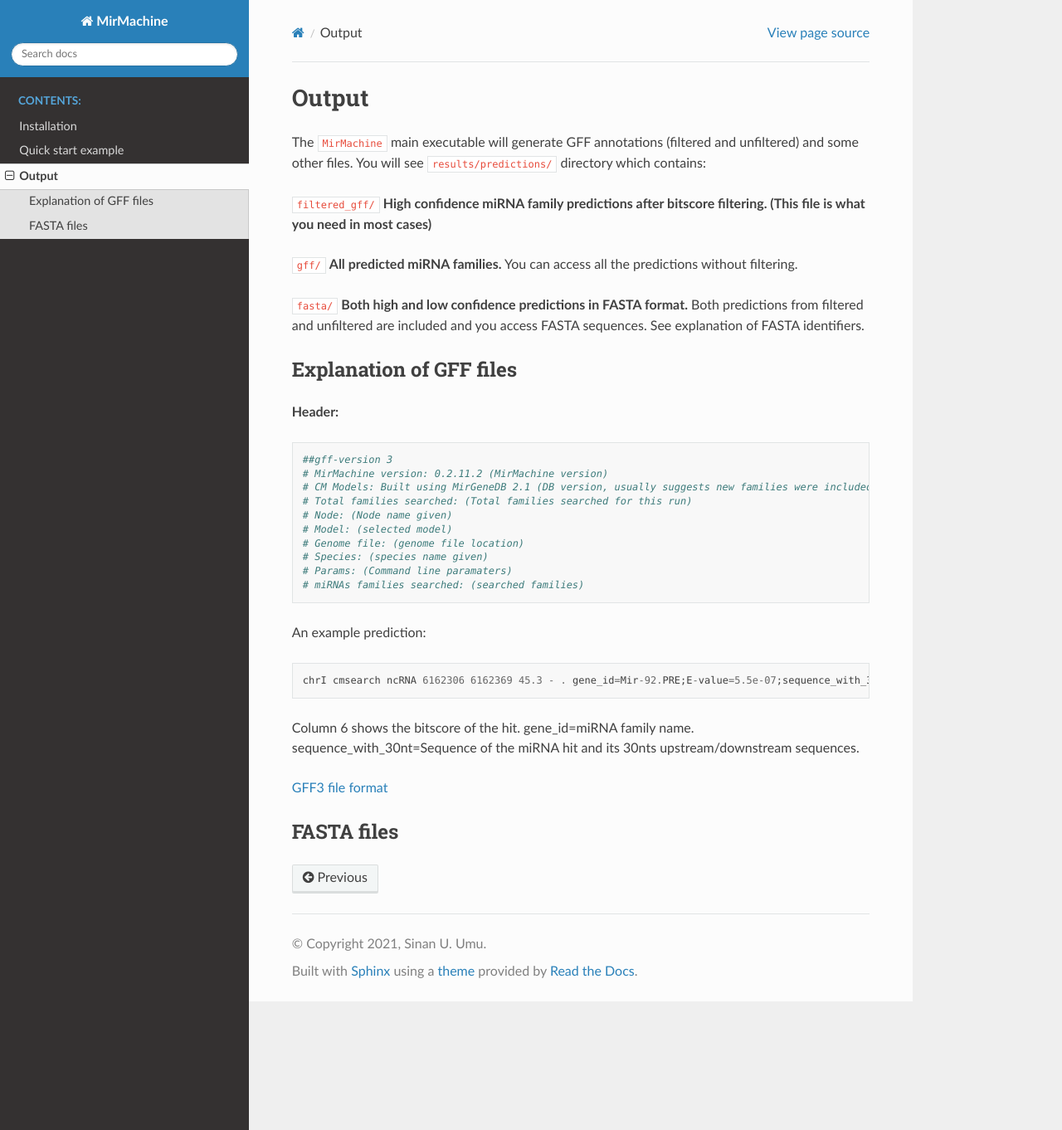
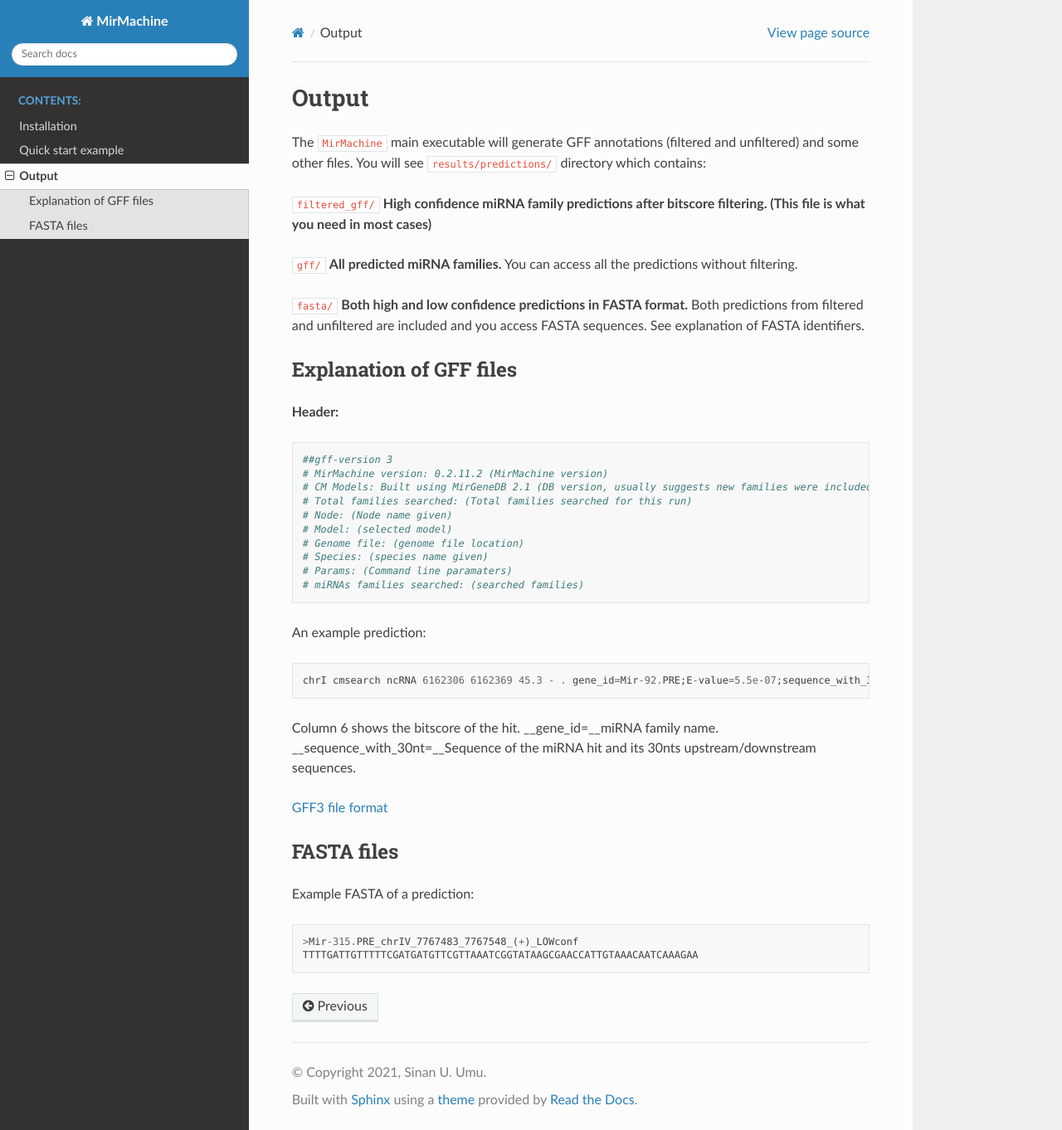
Before and after one commit to sinanugur/MirMachine, a Sphinx documentation site: the page built from docs/output.md, in a window 1280 px wide and 1362 px high. Shown: the whole window at 83% size. Built offline with Sphinx 7.4.7 and the Read the Docs theme 2.0.0, drawn with Linux system fonts in a browser that asks for light colours.

Commit message:
Update output.md

````diff
--- a/docs/output.md
+++ b/docs/output.md
@@ -32,9 +32,15 @@ chrI cmsearch ncRNA 6162306 6162369 45.3 - . gene_id=Mir-92.PRE;E-value=5.5e-07;
 ```
 
 Column 6 shows the bitscore of the hit.
-gene_id=miRNA family name.
-sequence_with_30nt=Sequence of the miRNA hit and its 30nts upstream/downstream sequences.
+__gene_id=__miRNA family name.
+__sequence_with_30nt=__Sequence of the miRNA hit and its 30nts upstream/downstream sequences.
 
 [GFF3 file format](https://github.com/The-Sequence-Ontology/Specifications/blob/master/gff3.md)
 
 ## FASTA files
+
+Example FASTA of a prediction:
+```
+>Mir-315.PRE_chrIV_7767483_7767548_(+)_LOWconf
+TTTTGATTGTTTTTCGATGATGTTCGTTAAATCGGTATAAGCGAACCATTGTAAACAATCAAAGAA
+```
````
